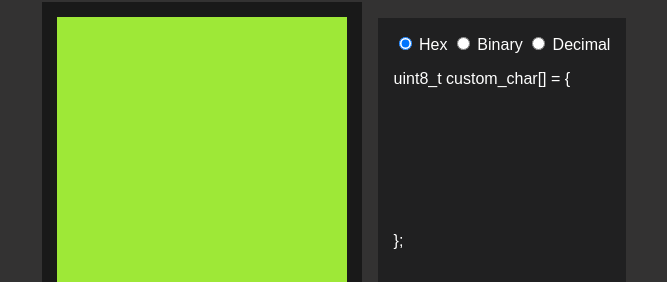
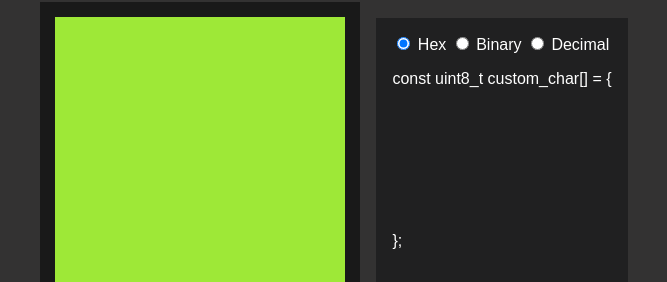
Before and after one commit to Sarijen/lcd-custom-char-creator, a website: page index.html in a window 1280 px wide. Shown: the part 200-482 px from the top of the page, 298-965 px from the left. Drawn offline with Linux system fonts and the light colour scheme.

Commit message:
fix: add missing const keyword in index.html

```diff
--- a/index.html
+++ b/index.html
@@ -83,7 +83,7 @@
       <input type="radio" value="decimal" name="char_number_format" onclick="update_text()"> Decimal
     </label>
 
-    <p id="char_code">uint8_t custom_char[] = {<br><br><br><br><br><br><br><br><br>};</p>
+    <p id="char_code">const uint8_t custom_char[] = {<br><br><br><br><br><br><br><br><br>};</p>
     <p id="pwm_code"></p>
   </div>
   </div>
```
